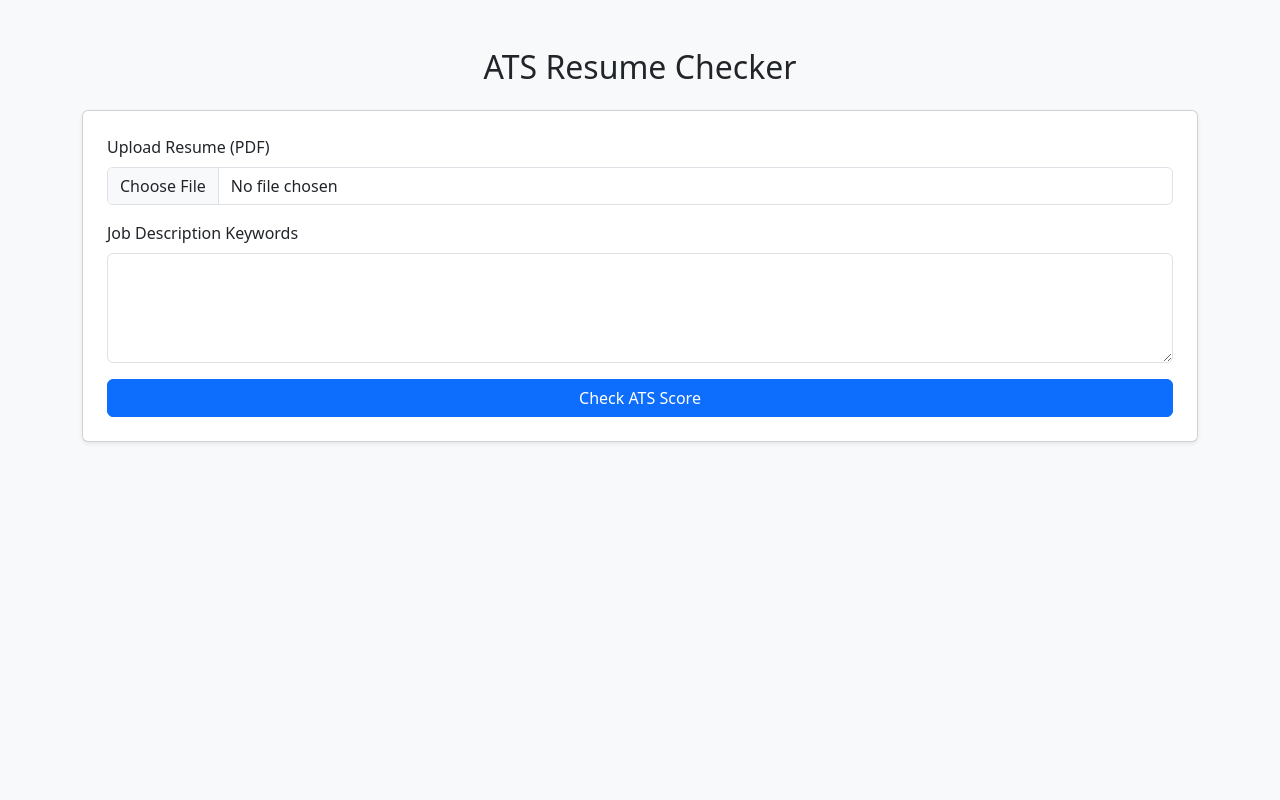
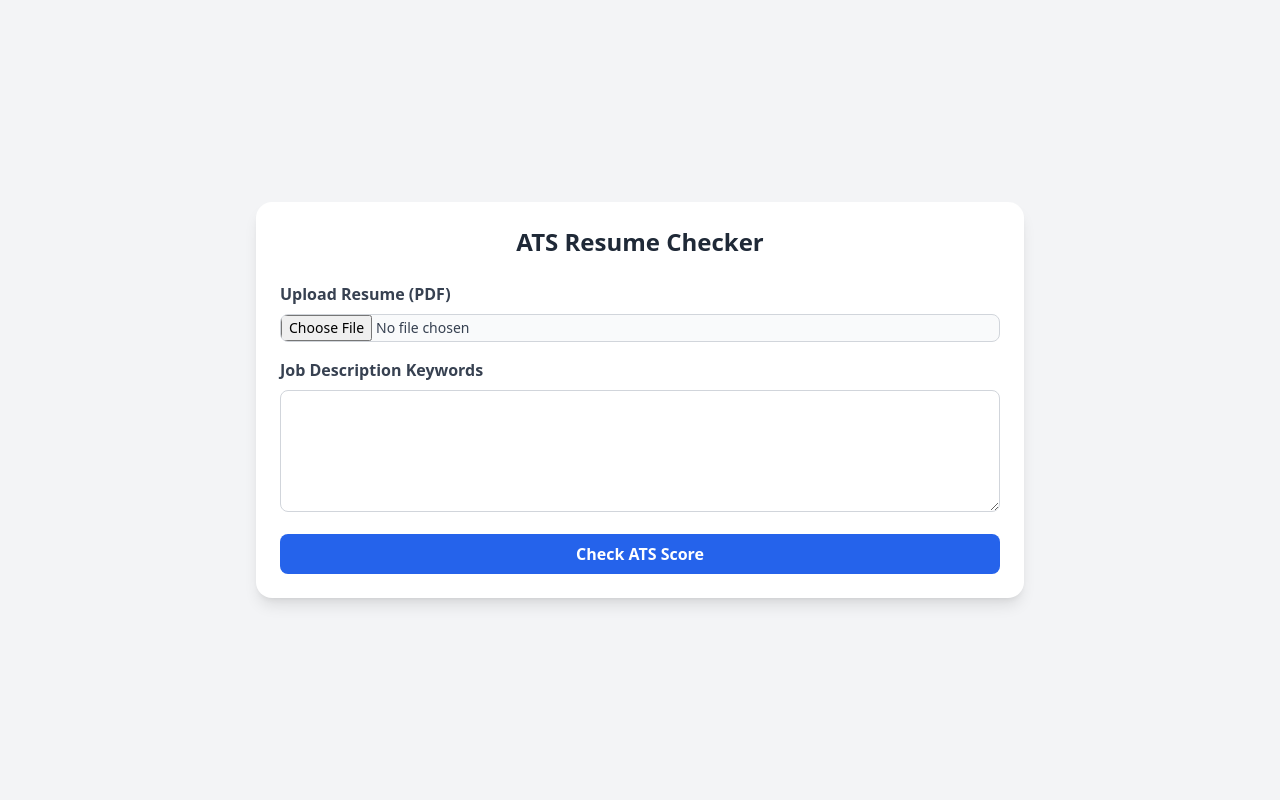
Before and after one commit to DineshRangu/Resume-ats-checker, a Flask app: page / in a window 1280 px wide. Run offline with Flask 3, Linux system fonts and the light colour scheme; some libraries are stand-ins or nearby versions.

Commit message:
Update index.html

```diff
--- a/templates/index.html
+++ b/templates/index.html
@@ -3,66 +3,74 @@
 <head>
   <meta charset="UTF-8">
   <title>ATS Resume Checker</title>
-  <link href="https://cdn.jsdelivr.net/npm/bootstrap@5.3.0/dist/css/bootstrap.min.css" rel="stylesheet">
+  <script src="https://cdn.tailwindcss.com"></script>
 </head>
-<body class="bg-light">
-
-  <div class="container mt-5">
-    <h2 class="text-center mb-4">ATS Resume Checker</h2>
+<body class="bg-gray-100 min-h-screen flex items-center justify-center">
+  <div class="max-w-3xl w-full bg-white shadow-lg rounded-2xl p-6">
+    <h2 class="text-2xl font-bold text-center text-gray-800 mb-6">ATS Resume Checker</h2>
 
     <!-- Upload Form -->
-    <form method="POST" enctype="multipart/form-data" class="card p-4 shadow-sm">
-      <div class="mb-3">
-        <label for="resume" class="form-label">Upload Resume (PDF)</label>
-        <input type="file" name="resume" class="form-control" required>
+    <form method="POST" enctype="multipart/form-data" class="space-y-4">
+      <div>
+        <label class="block text-gray-700 font-semibold mb-2">Upload Resume (PDF)</label>
+        <input type="file" name="resume"
+               class="block w-full text-sm text-gray-700 border border-gray-300 rounded-lg cursor-pointer bg-gray-50 focus:outline-none focus:ring-2 focus:ring-blue-500"
+               required>
       </div>
-      <div class="mb-3">
-        <label for="job_description" class="form-label">Job Description Keywords</label>
-        <textarea name="job_description" class="form-control" rows="4" required></textarea>
+      <div>
+        <label class="block text-gray-700 font-semibold mb-2">Job Description Keywords</label>
+        <textarea name="job_description" rows="4"
+                  class="w-full border border-gray-300 rounded-lg p-3 focus:ring-2 focus:ring-blue-500 focus:outline-none"
+                  required></textarea>
       </div>
-      <button type="submit" class="btn btn-primary w-100">Check ATS Score</button>
+      <button type="submit"
+              class="w-full bg-blue-600 hover:bg-blue-700 text-white font-semibold py-2 px-4 rounded-lg transition">
+        Check ATS Score
+      </button>
     </form>
 
     <!-- Results -->
     {% if ats_score is not none %}
-    <div class="card mt-4 p-4 shadow-sm">
-      <h4>ATS Score</h4>
-      <div class="progress mb-3" style="height: 25px;">
-        <div class="progress-bar bg-success" role="progressbar"
-             style="width: {{ ats_score }}%;"
-             aria-valuenow="{{ ats_score }}" aria-valuemin="0" aria-valuemax="100">
+    <div class="mt-8">
+      <h3 class="text-xl font-semibold text-gray-800 mb-2">ATS Score</h3>
+      <div class="w-full bg-gray-200 rounded-full h-6">
+        <div class="bg-green-500 h-6 rounded-full text-center text-white text-sm font-bold leading-6"
+             style="width: {{ ats_score }}%;">
           {{ ats_score }}%
         </div>
       </div>
 
-      <h5>Matched Keywords:</h5>
-      <p>
+      <h4 class="mt-6 font-semibold text-gray-700">Matched Keywords:</h4>
+      <div class="flex flex-wrap gap-2 mt-2">
         {% if matched %}
           {% for kw in matched %}
-            <span class="badge bg-success me-1">{{ kw }}</span>
+            <span class="px-3 py-1 bg-green-500 text-white text-sm font-medium rounded-full">{{ kw }}</span>
           {% endfor %}
         {% else %}
-          <span class="text-muted">No matched keywords found.</span>
+          <span class="text-gray-500">No matched keywords found.</span>
         {% endif %}
-      </p>
+      </div>
 
-      <div class="row mt-3">
-        <div class="col-md-6">
-          <h5>Resume Keywords:</h5>
-          {% for kw in resume_keywords %}
-            <span class="badge bg-secondary me-1">{{ kw }}</span>
-          {% endfor %}
+      <div class="grid grid-cols-2 gap-6 mt-6">
+        <div>
+          <h4 class="font-semibold text-gray-700 mb-2">Resume Keywords:</h4>
+          <div class="flex flex-wrap gap-2">
+            {% for kw in resume_keywords %}
+              <span class="px-3 py-1 bg-gray-600 text-white text-sm font-medium rounded-full">{{ kw }}</span>
+            {% endfor %}
+          </div>
         </div>
-        <div class="col-md-6">
-          <h5>Job Description Keywords:</h5>
-          {% for kw in jd_keywords %}
-            <span class="badge bg-info me-1">{{ kw }}</span>
-          {% endfor %}
+        <div>
+          <h4 class="font-semibold text-gray-700 mb-2">Job Description Keywords:</h4>
+          <div class="flex flex-wrap gap-2">
+            {% for kw in jd_keywords %}
+              <span class="px-3 py-1 bg-blue-500 text-white text-sm font-medium rounded-full">{{ kw }}</span>
+            {% endfor %}
+          </div>
         </div>
       </div>
     </div>
     {% endif %}
   </div>
-
 </body>
 </html>
```
